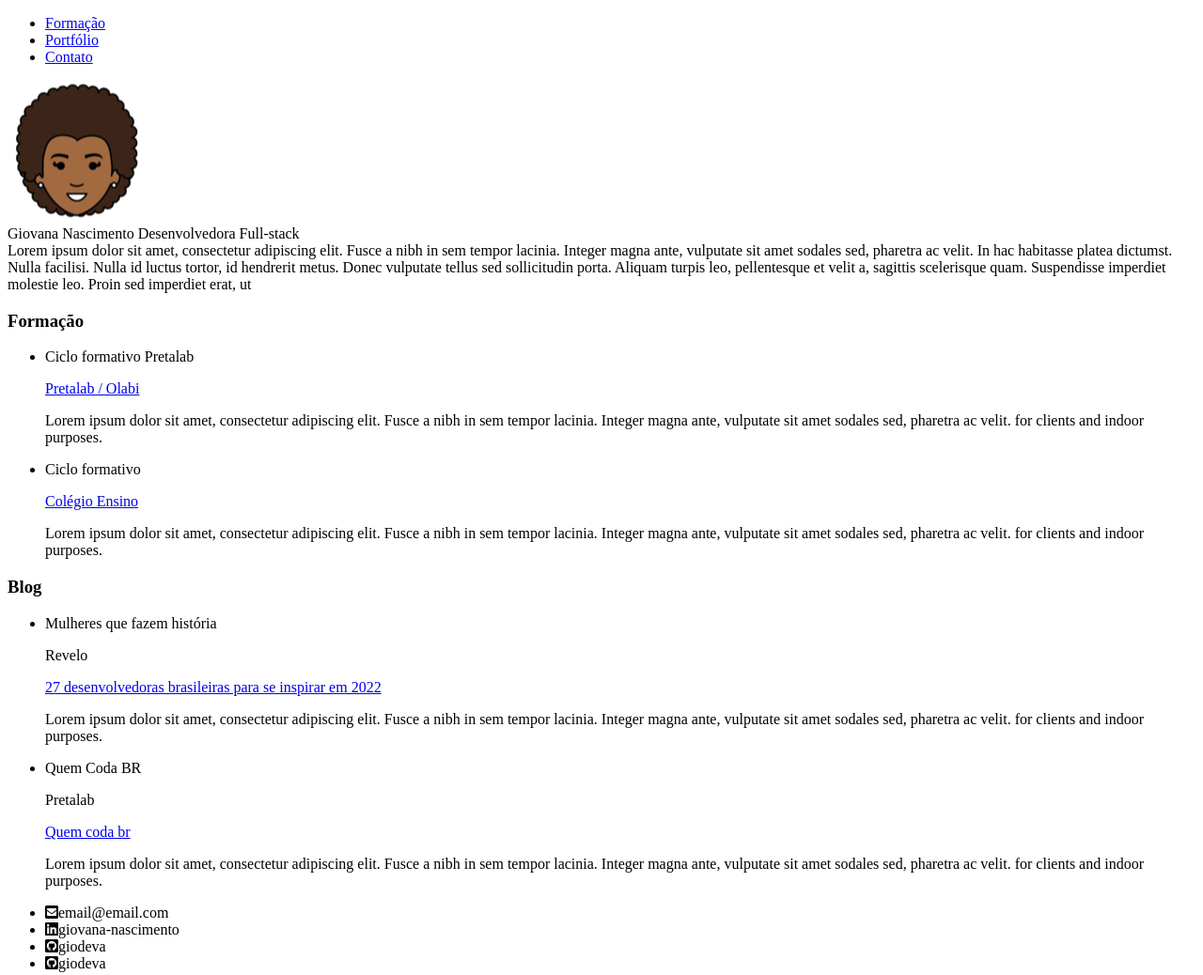
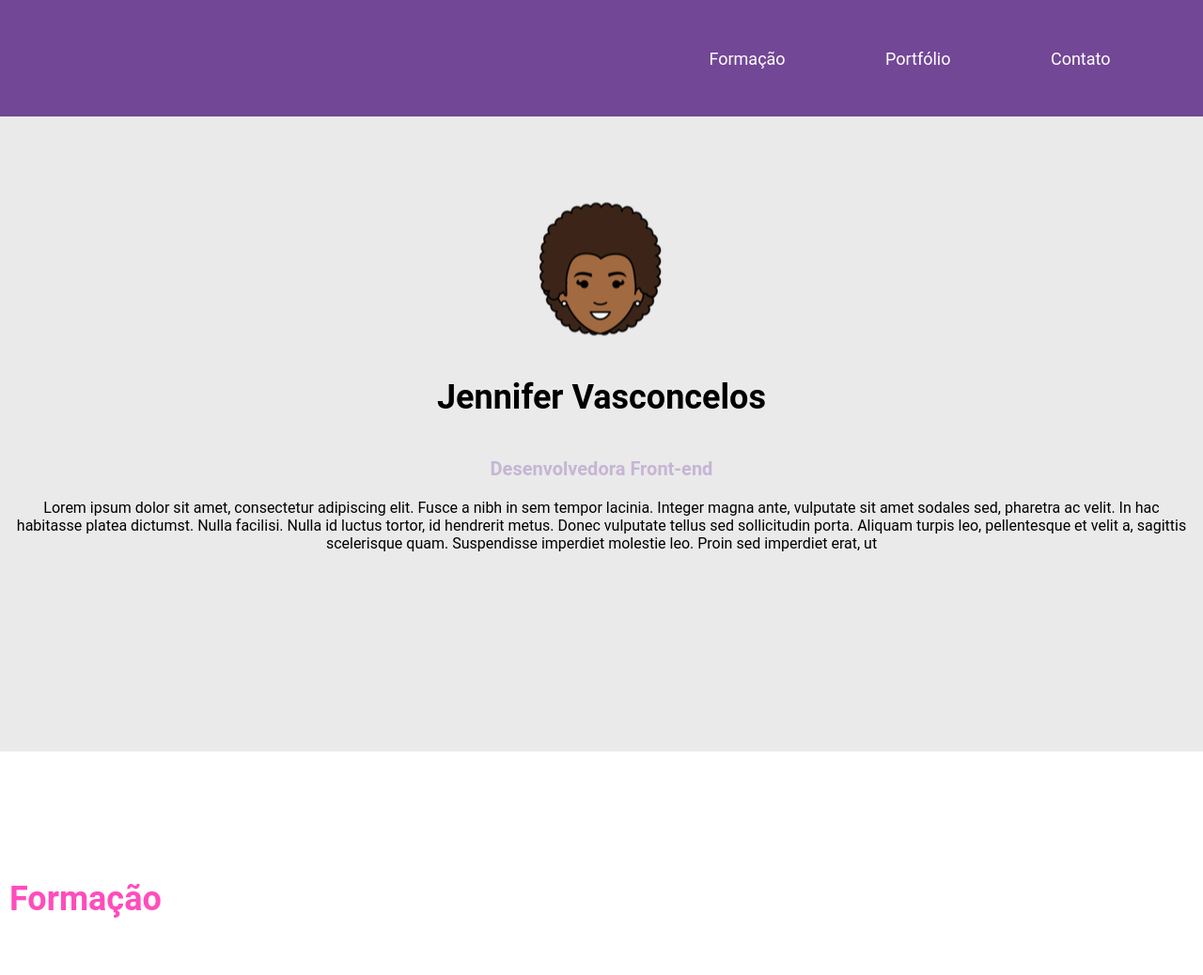
Before and after one commit to jennys-alves/portifolio-pretalab-jennifer-vasconcelos, a plain HTML site: page Meu portfolio/index.html in a window 1280 px wide. Shown: the top 1038 px of the page at 94% size. Drawn offline with Linux system fonts and the light colour scheme.

Commit message:
Inicializando o meu repositório remoto

```diff
--- /dev/null
+++ b/Meu portfolio/index.css
@@ -0,0 +1,130 @@
+#index.css
+/* primeiras propriedades: */
+* {
+    /* define a área de margem nos quatro lados do elemento */
+    margin: 0;
+    /* distância entre o conteúdo de um elemento e suas bordas */
+    padding: 0;
+    /* para configurar uma ou mais das propriedades de contorno */
+    outline: 0;
+}
+
+body{
+    /* Definindo a fonte de todo nosso body */
+    font-family: 'Roboto', sans-serif;
+    margin: 0;
+}
+
+li {
+    /* retirando as bolinhas das nossas listas */
+    list-style: none;
+}
+
+.header-menu{
+    /* // Torna o elemento um flex container automaticamente transformando todos os seus filhos diretos em flex itens. */
+    display: flex;
+    position: fixed; /*Deixa o nosso header fixo*/
+    width: 100%; /*Largura*/
+    padding: 8px; /*Espaçamento dos 4 lados*/
+    padding-bottom: 32px; /*Espaçamento inferior*/
+    padding-top: 32px;/*Espaçamento superior*/
+    height: 60px;
+    background-color: #724796;
+}
+
+.header-menu nav {
+    display: flex;
+    justify-content: flex-end;
+    width: 100%;
+}
+
+.lista-menu{
+    display: flex;
+    justify-content: space-evenly; /*Espaçamento entre eles seja igual*/
+    width: 50%;
+    align-items: center;
+}
+
+/*Pegando os itens com tag de dentro da nossa lista*/
+.lista-menu li>a {
+    color: #FFF;
+    font-size: 18px;
+    text-decoration: inherit;
+}
+.principal {
+    height: 100vh;
+    display: flex;
+    background-color: #EAEAEA;
+}
+.container {
+    margin-right: auto;
+    margin-left: auto;
+    max-height: 960px; /*largura máxima*/
+    padding-right: 10px; /*espaçamento direito*/
+    padding-left: 10px; /*espaçamento esquerdo*/
+    width: 100%; /*ocupar a página inteira*/
+}
+.subcontainer-principal {
+    display: flex;
+    flex-direction: column;/*imagem e texto, um embaixo do outro*/
+    justify-content: center;
+    align-items: center; /*todos os itens centralizados*/
+    text-align: center; /*todo o texto vai ficar centralizado*/
+}
+.nome-completo {
+    font-size: 36px;
+    color:black;
+    font-weight: 700; /*espessura*/
+    height:  45px;
+}
+.profissao {
+    font-size: 20px;
+    line-height: 32px;
+    color: #c6b5d5;
+}
+.article-lista {
+    display: flex;
+    flex-direction: column;
+    margin-top: 100px;
+    margin-bottom: 100px;
+}
+
+.topico-principal{
+    font-size: 36px;
+    color: #ff4dbc;
+}
+
+.lista-item{
+    padding: 32px;
+}
+
+.lista-item ul li{
+    margin-bottom: 32px;
+}
+.lista-titulo{
+    margin-bottom: 5px;
+    font-size: 22px;
+    color: #661e4b;
+    font-weight: 700;
+}
+.lista-local {
+    font-size: 18px;
+    color:#2F80ED;
+}
+.lista-descricao {
+    font-size: 18px;
+    margin-top: 5px;
+    line-height: 20px;
+    color: #828282;
+    font-weight: 300;
+}
+.wrapper-portfolio{
+    background-color: #EAEAEA;
+    display: flex;
+    flex-direction: column;
+}
+.subtitulo-lista{
+    font-size: 18px;
+    color:#828282;
+    font-weight: 500;
+}
--- a/Meu portfolio/index.html
+++ b/Meu portfolio/index.html
@@ -9,12 +9,9 @@
     </head>
 
     <body>
-       <!-- O Header faz parte da semântica, de criar a "cabeçalho" do site -->
         <header class="header-menu">
-             <!-- O Nav é a barra de navegação do site, quando entrarmos no CSS, tudo fará sentido -->
             <nav>
-                 <!-- O Ul e o OL são as listas -->
-                <ul class="lista-menu"> <!-- diz que tenho uma lista não ordenada-->
+                <ul class="lista-menu">
                     <li>
                         <a href="#formacao">Formação</a>
                     </li>
@@ -28,73 +25,43 @@
             </nav>
         </header>
 
-        <!-- O Main faz parte da semântica, de criar o "corpo" do site -->
-
         <main>
-            <!-- O Section faz parte da semântica, de criar e separar as sessões do nosso site -->
-            <section>
-                <!-- O article quer dizer que estamos criando um trecho do nosso site, que é independente de outros trechos/partes do nosso site -->
-                <article>
+            <section class="principal">
+                <article class="subcontainer-principal container">
                     <div>
                         <img src="img/foto-perfil.png">
                     </div>
                     <div>
-                        <h1">Giovana Nascimento</h1>
-                        <h2">Desenvolvedora Full-stack</h2>
+                        <h1 class="nome-completo">Jennifer Vasconcelos</h1>
+                        <h2 class="profissao">Desenvolvedora Front-end</h2>
                     </div>
-                    <div>
+                    <div class="texto-sobre">
                         Lorem ipsum dolor sit amet, consectetur adipiscing elit. Fusce a nibh in sem tempor lacinia. Integer magna ante, vulputate sit amet sodales sed, pharetra ac velit. In hac habitasse platea dictumst. Nulla facilisi. Nulla id luctus tortor, id hendrerit
                         metus. Donec vulputate tellus sed sollicitudin porta. Aliquam turpis leo, pellentesque et velit a, sagittis scelerisque quam. Suspendisse imperdiet molestie leo. Proin sed imperdiet erat, ut
                     </div>
                 </article>
             </section>
-            <section>
                 <section>
-                    <article">
+                    <article id="formacao" class="container article-lista">
                         <div>
-                            <h3>Formação</h3>
+                            <h3 class="topico-principal">Formação</h3>
                         </div>
-                        <div>
+                        <div class="lista-item">
                             <ul>
                                 <li>
-                                    <p>Ciclo formativo Pretalab</p>
+                                    <p class="lista-titulo">Ciclo formativo Pretalab</p>
                                     <a href="https://www.pretalab.com/formacao" target="_blank" class="lista-local">Pretalab / Olabi</a>
-                                    <p>Lorem ipsum dolor sit amet, consectetur adipiscing elit. Fusce a nibh in sem tempor lacinia. Integer magna ante, vulputate sit amet sodales sed, pharetra ac velit. for clients and indoor purposes.</p>
+                                    <p class="lista-descricao">Lorem ipsum dolor sit amet, consectetur adipiscing elit. Fusce a nibh in sem tempor lacinia. Integer magna ante, vulputate sit amet sodales sed, pharetra ac velit. for clients and indoor purposes.</p>
                                 </li>
                                 <li>
-                                    <p>Ciclo formativo</p>
+                                    <p class="lista-titulo">Ciclo formativo</p>
                                     <a href="https://www.pretalab.com/formacao" target="_blank" class="lista-local">Colégio Ensino</a>
-                                    <p>Lorem ipsum dolor sit amet, consectetur adipiscing elit. Fusce a nibh in sem tempor lacinia. Integer magna ante, vulputate sit amet sodales sed, pharetra ac velit. for clients and indoor purposes.</p>
+                                    <p class="lista-descricao">Lorem ipsum dolor sit amet, consectetur adipiscing elit. Fusce a nibh in sem tempor lacinia. Integer magna ante, vulputate sit amet sodales sed, pharetra ac velit. for clients and indoor purposes.</p>
                                 </li>
                             </ul>
                         </div>
                     </article>
                 </section>
-            </section>
-            <section>
-                <article>
-                    <div>
-                        <h3>Blog</h3>
-                    </div>
-                    <div>
-                        <ul>
-                            <li>
-                                <p>Mulheres que fazem história</p>
-                                <p>Revelo</p>
-                                <a href="https://community.revelo.io/27-desenvolvedoras-brasileiras-para-se-inspirar-em-2022/" target="_blank" class="lista-local"> 27 desenvolvedoras brasileiras para se inspirar em 2022</a>
-                                <p>Lorem ipsum dolor sit amet, consectetur adipiscing elit. Fusce a nibh in sem tempor lacinia. Integer magna ante, vulputate sit amet sodales sed, pharetra ac velit. for clients and indoor purposes.</p>
-                            </li>
-                            <li>
-                                <p>Quem Coda BR</p>
-                                <p>Pretalab</p>
-                                <a href="https://www.pretalab.com/report-quem-coda" target="_blank" class="lista-local">Quem coda br</a>
-                                <p>Lorem ipsum dolor sit amet, consectetur adipiscing elit. Fusce a nibh in sem tempor lacinia. Integer magna ante, vulputate sit amet sodales sed, pharetra ac velit. for clients and indoor purposes.</p>
-                            </li>
-                        </ul>
-                    </div>
-                </article>
-            </section>
-        </main>
           <!-- O Footer faz parte da semântica, de criar o rodapé do site -->
         <footer>
             <div>
```
